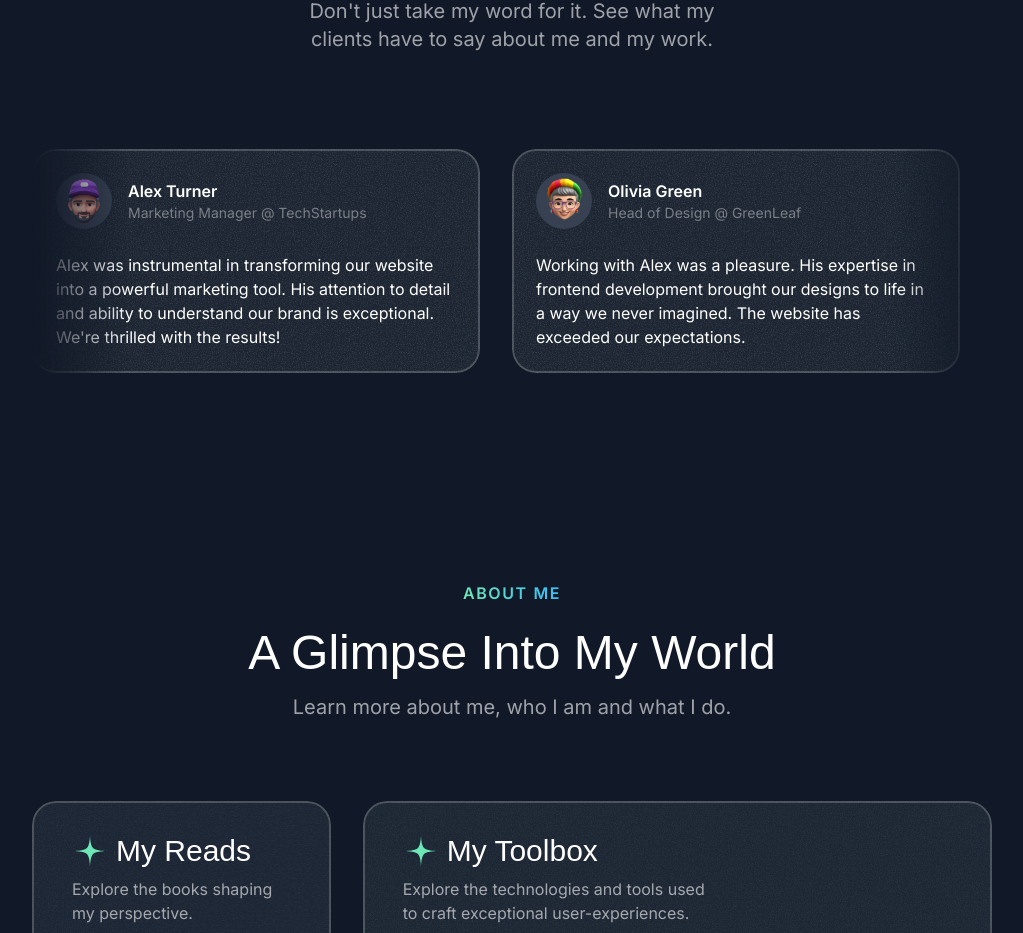
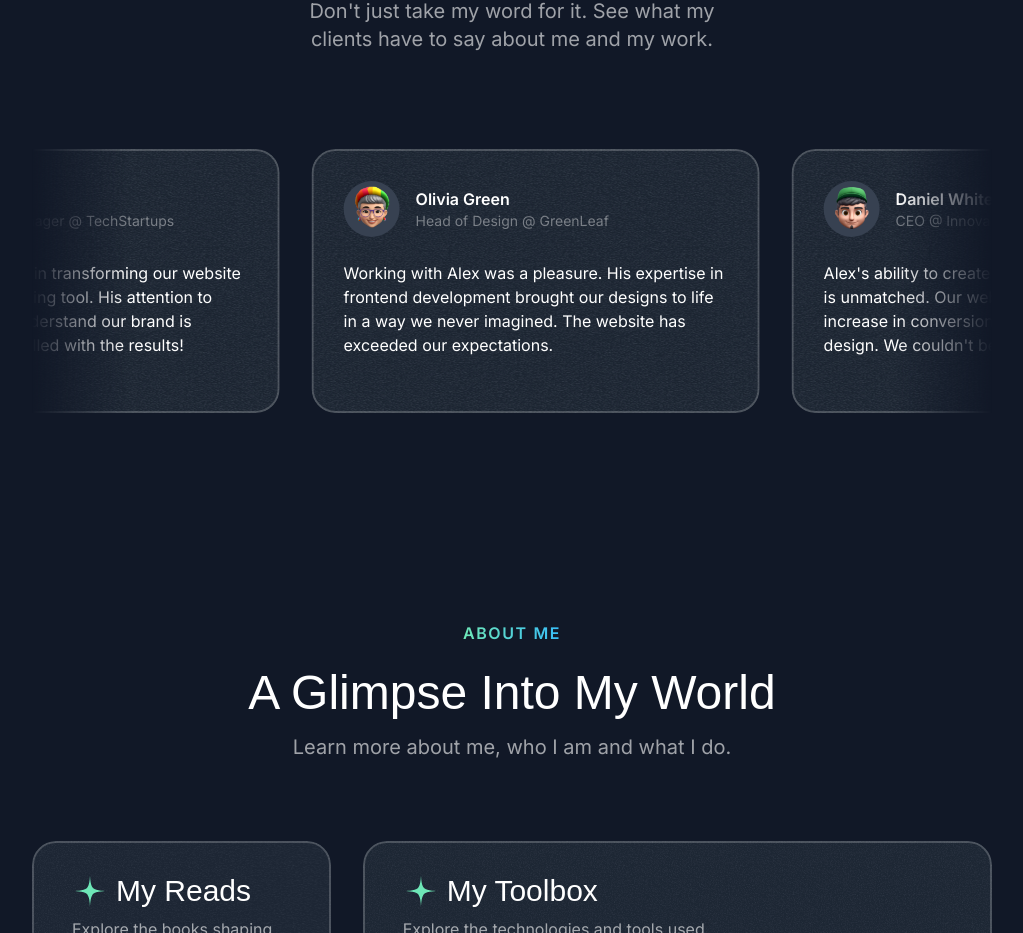
Before and after one commit to zaveerk62/next-portfolio, a Next.js app: page / in a window 1280 px wide. Shown: the part 3394-4327 px from the top of the page, without its empty margins (128-1151 px from the left). Built offline with nearby package versions, Linux system fonts and the light colour scheme; a web font is replaced by a local one.

Commit message:
infinite slider animation in testimonials section

```diff
--- a/src/sections/Testimonials.tsx
+++ b/src/sections/Testimonials.tsx
@@ -7,6 +7,7 @@
 import SectionHeader from '@/components/SectionHeader';
 import Image from 'next/image';
 import { Card } from '@/components/Card';
+import { Fragment } from 'react';
 
 const testimonials = [
   {
@@ -51,12 +52,14 @@
           description="Don't just take my word for it. See what my clients have to say
           about me and my work."
         />
-        <div className='mt-16 lg:mt-24 flex overflow-x-clip [mask-image:linear-gradient(to_right,transparent,black_10%,black_90%,transparent)]'>
-          <div className='flex gap-8 flex-none'>
+        <div className='mt-12 lg:mt-20 flex overflow-x-clip [mask-image:linear-gradient(to_right,transparent,black_10%,black_90%,transparent)] py-4 -my-4'>
+          <div className='flex gap-8 pr-8 flex-none animate-move-left [animation-duration:80s] hover:[animation-play-state:paused]'>
+            {[...new Array(2).fill(0)].map((_, idx) => (
+              <Fragment key={idx}>
                 {testimonials.map((testimonial) => (
                   <Card
                     key={testimonial.name}
-                className='max-w-xs p-6 md:max-w-md'
+                    className='max-w-xs md:max-w-md p-6 md:p-8 hover:-rotate-3 transition duration-300'
                   >
                     <div
                       style={{ backgroundImage: `url(${grainImage.src})` }}
@@ -82,6 +85,8 @@
                     </p>
                   </Card>
                 ))}
+              </Fragment>
+            ))}
           </div>
         </div>
       </div>
```
Lines whose indentation alone changed are shown as unchanged.
